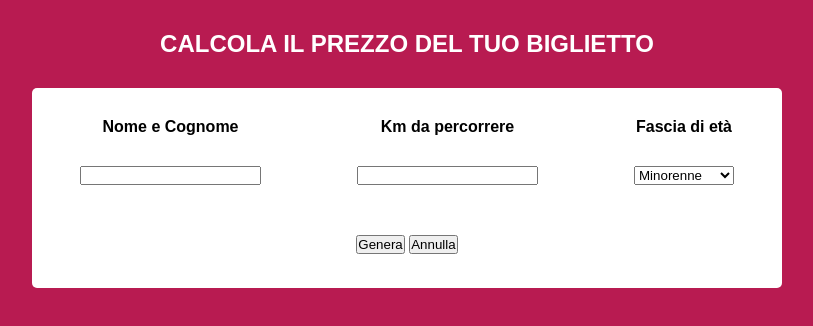
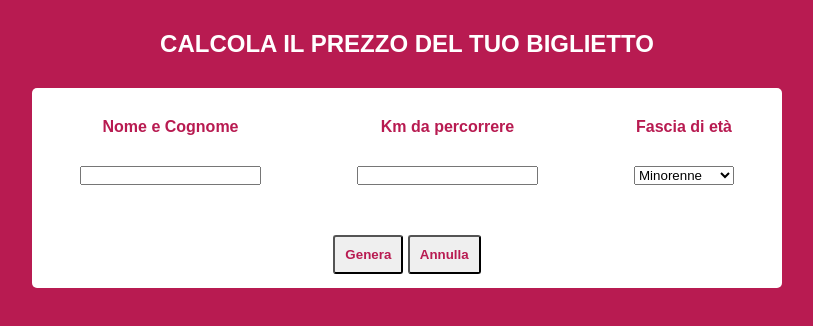
Before and after one commit to tommasofiglia/js-biglietto-treno-form, a plain HTML site: page index.html in a window 1280 px wide. Shown: the whole page, without its empty margins (233-1046 px from the left). Drawn offline with Linux system fonts and the light colour scheme.

Commit message:
CSS rifinito. Esercizio completato.

```diff
--- a/assets/css/style.css
+++ b/assets/css/style.css
@@ -53,6 +53,10 @@ body{
   display: block;
 }
 
+.p-10{
+  padding: 10px;
+}
+
 .py-30{
   padding-top: 30px;
   padding-bottom: 30px;
@@ -65,6 +69,11 @@ body{
 .fw-600{
   font-weight: 600;
 }
+
+.fuchsia{
+  color: #b81b51;
+}
+
 
 h3{
   text-align: left;
@@ -80,10 +89,24 @@ h2{
   justify-content: space-around;
 }
 
+#calcolo-biglietto button{
+  border-radius: 3px;
+}
+
+#calcolo-biglietto button:focus{
+  border: 2px solid #b81b51;
+}
+
 
 /* Sezione biglietto */
 #biglietto{
   display: none;
+}
+
+#biglietto h3{
+  padding-top: 10px;
+  padding-bottom: 10px;
+  margin-left: 40px;
 }
 
 table{
--- a/index.html
+++ b/index.html
@@ -17,17 +17,17 @@
         <div class="row d-flex">
 
           <div class="col">
-             <label for="name" class="d-block py-30 fw-600">Nome e Cognome</label>
+             <label for="name" class="d-block py-30 fw-600 fuchsia">Nome e Cognome</label>
              <input type="text" name="name" id="full-name">
           </div>
 
           <div class="col">
-            <label for="name" class="d-block py-30 fw-600">Km da percorrere</label>
+            <label for="name" class="d-block py-30 fw-600 fuchsia">Km da percorrere</label>
             <input type="number" class="km" id="kilometers">
           </div>
 
           <div class="col">
-            <label for="fascia" class="d-block py-30 fw-600">Fascia di età</label>
+            <label for="fascia" class="d-block py-30 fw-600 fuchsia">Fascia di età</label>
             <select name="fascia" id="age-range">
               <option value="minorenne">Minorenne</option>
               <option value="maggiorenne">Maggiorenne</option>
@@ -38,8 +38,8 @@
         </div>
 
         <div class="row pt-50">
-          <button id="btn-genera">Genera</button>
-          <button id="btn-annulla">Annulla</button>
+          <button id="btn-genera" class="fuchsia fw-600 p-10">Genera</button>
+          <button id="btn-annulla" class="fuchsia fw-600 p-10">Annulla</button>
         </div>
 
       </div>
@@ -49,7 +49,6 @@
     <section id="biglietto">
 
       <h2 class="text-center white">IL TUO BIGLIETTO</h2>
-
       <div class="container bg-white height-200">
         <h3>DETTAGLIO PASSEGGERI</h3>
 
```
